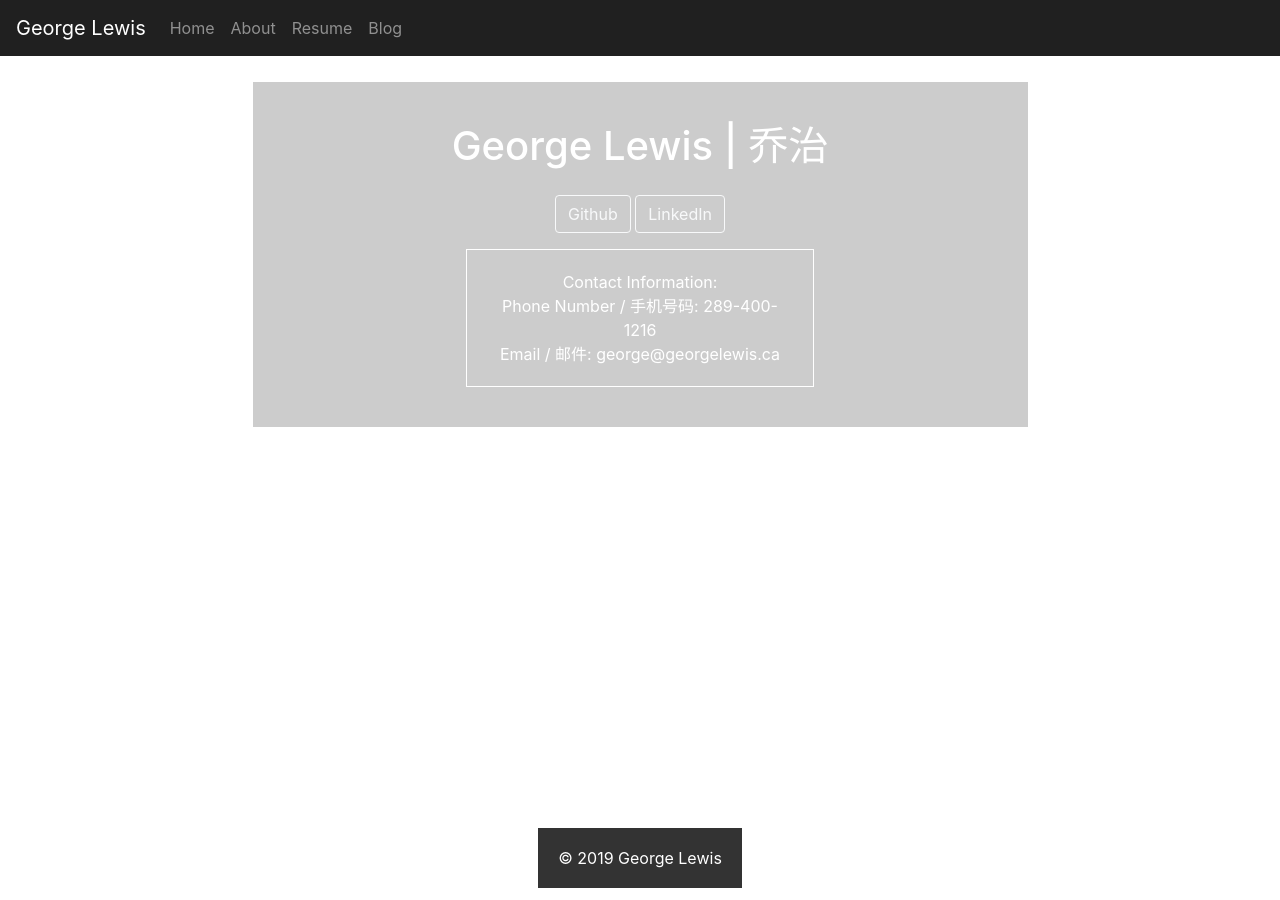
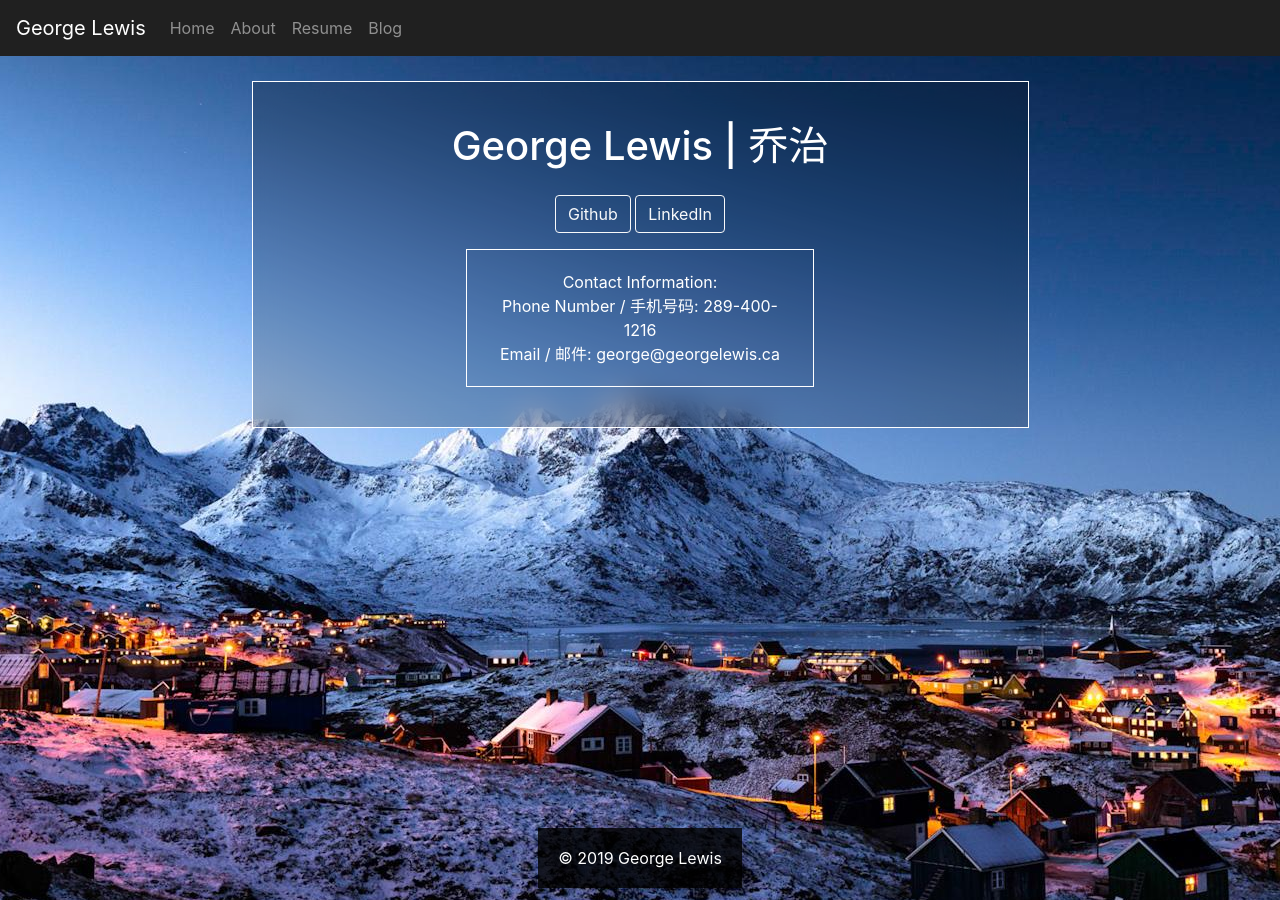
Before and after one commit to George-lewis/george-lewis.github.io, a Jekyll site: the page built from index.markdown, in a window 1280 px wide. Built offline with Jekyll 4.4.1, drawn with Linux system fonts in a browser that asks for light colours.

Commit message:
Fix background url

```diff
--- a/_sass/_base.scss
+++ b/_sass/_base.scss
@@ -23,7 +23,7 @@ h1 {
 }
 
 body {
-    background-image: url("/_assets/bg1.jpg");
+    background-image: url("/_assets/bg/light/bg1.jpg");
     background-position: center;
     display: flex;
     flex-direction: column;
```
